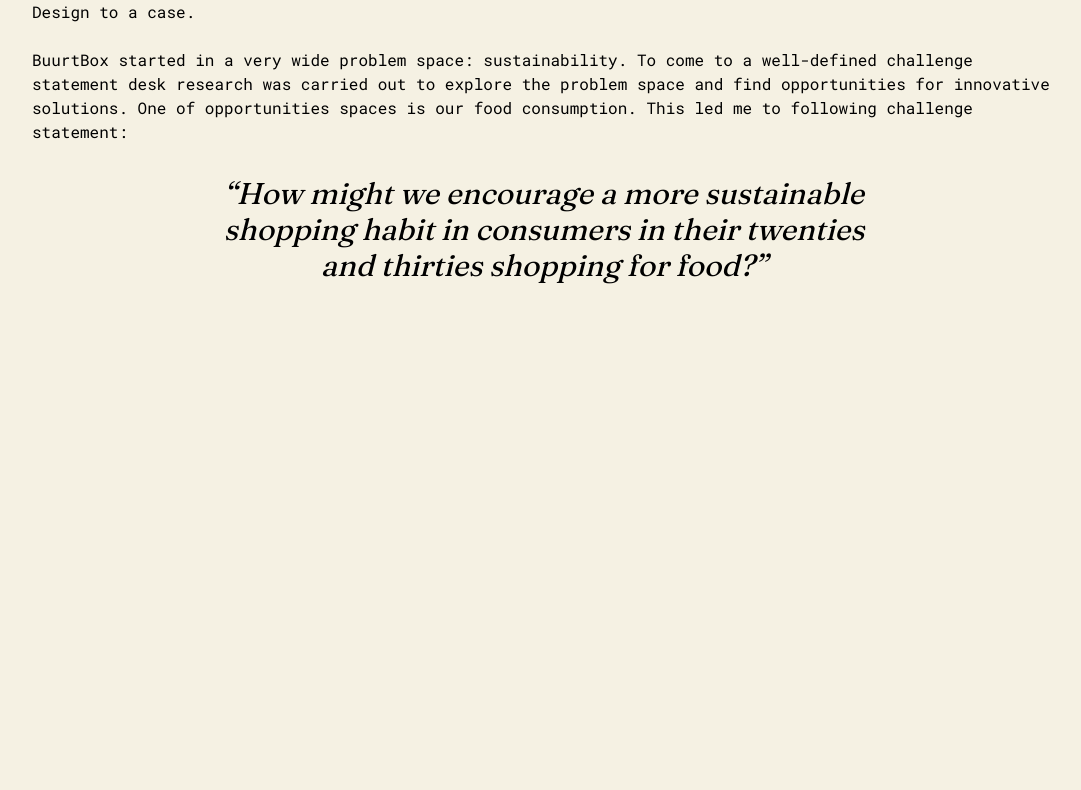
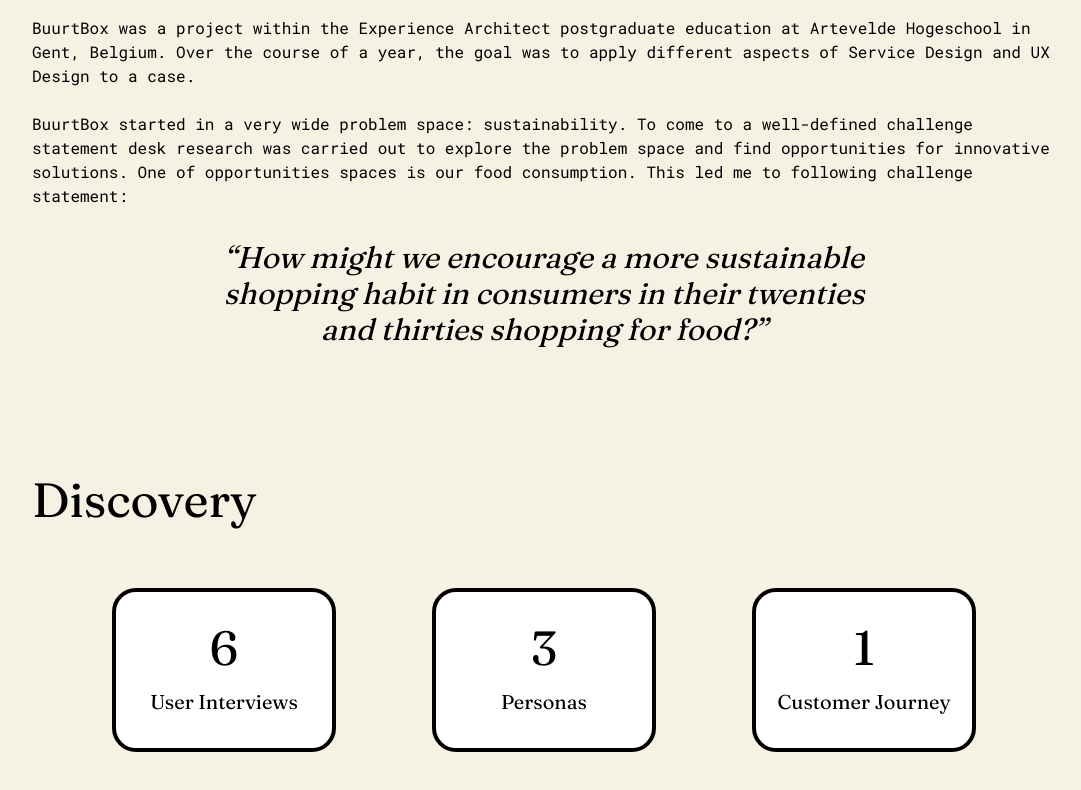
Before and after one commit to sebastianstoelen/portfolio, a Vue app: page /buurtbox in a window 1280 px wide. Shown: the part 1153-1943 px from the top of the page, without its empty margins (96-1177 px from the left). Before the commit the page ends 1565 px from the top, so only its background shows below. Built offline with nearby package versions, Linux system fonts and the light colour scheme.

Commit message:
Added number callouts

```diff
--- /dev/null
+++ b/src/components/NumberCallout.vue
@@ -0,0 +1,18 @@
+<template>
+    <div class="bg-white border-black border-4 rounded-3xl flex flex-col justify-center items-center py-8 px-2">
+        <p class="font-header text-5xl font-black text-black">{{ number || 0}}</p>
+        <p class="font-header text-xl font-black text-black pt-4">{{description || "description"}}</p>
+    </div>
+</template>
+
+<script lang="ts">
+import { defineComponent } from "vue";
+
+export default defineComponent({
+    name: "NumberCallout",
+    props: {
+        number: Number,
+        description: String
+    }
+})
+</script>
--- a/src/views/BuurtBox.vue
+++ b/src/views/BuurtBox.vue
@@ -4,6 +4,8 @@
     class="w-full h-full object-cover rounded-3xl border-4 border-black"
     :src="buurtBoxWide"
   />
+
+
   <div class="p-4 md:p-16">
     <div class="flex w-full justify-center space-x-8">
       <div class="flex space-x-2">
@@ -35,7 +37,9 @@
         sustainable foods.
       </h1>
     </div>
-    <div class="pt-16">
+
+    <!-- Challenge -->
+    <div class="pt-32">
       <h2 class="font-header text-3xl md:text-5xl font-black">Challenge</h2>
       <p class="font-body mt-8">
         BuurtBox was a project within the Experience Architect postgraduate
@@ -58,6 +62,18 @@
         </h3>
       </div>
     </div>
+
+    <!-- Discovery -->
+    <div class="pt-32">
+      <h2 class="font-header text-3xl md:text-5xl font-black">Discovery</h2>
+    <div class="flex flex-wrap justify-center pt-16 space-x-24">
+        <NumberCallout class="w-56 flex-none" number="6" description="User Interviews"></NumberCallout>
+        <NumberCallout class="w-56 flex-none" number="3" description="Personas"></NumberCallout>
+        <NumberCallout class="w-56 flex-none" number="1" description="Customer Journey"></NumberCallout>
+    </div>
+    </div>
+
+
   </div>
 </template>
 
@@ -65,6 +81,7 @@
 import { defineComponent } from "vue";
 import UnderConstruction from "@/components/errors/UnderConstruction.vue";
 import Header from "@/components/Header.vue";
+import NumberCallout from "@/components/NumberCallout.vue";
 import buurtBoxWide from "@/assets/images/BuurtBox-wide.jpg";
 import { UserIcon, CalendarIcon, TerminalIcon } from "@heroicons/vue/outline";
 
@@ -73,6 +90,7 @@
   components: {
     UnderConstruction,
     Header,
+    NumberCallout,
     UserIcon,
     CalendarIcon,
     TerminalIcon,
```
